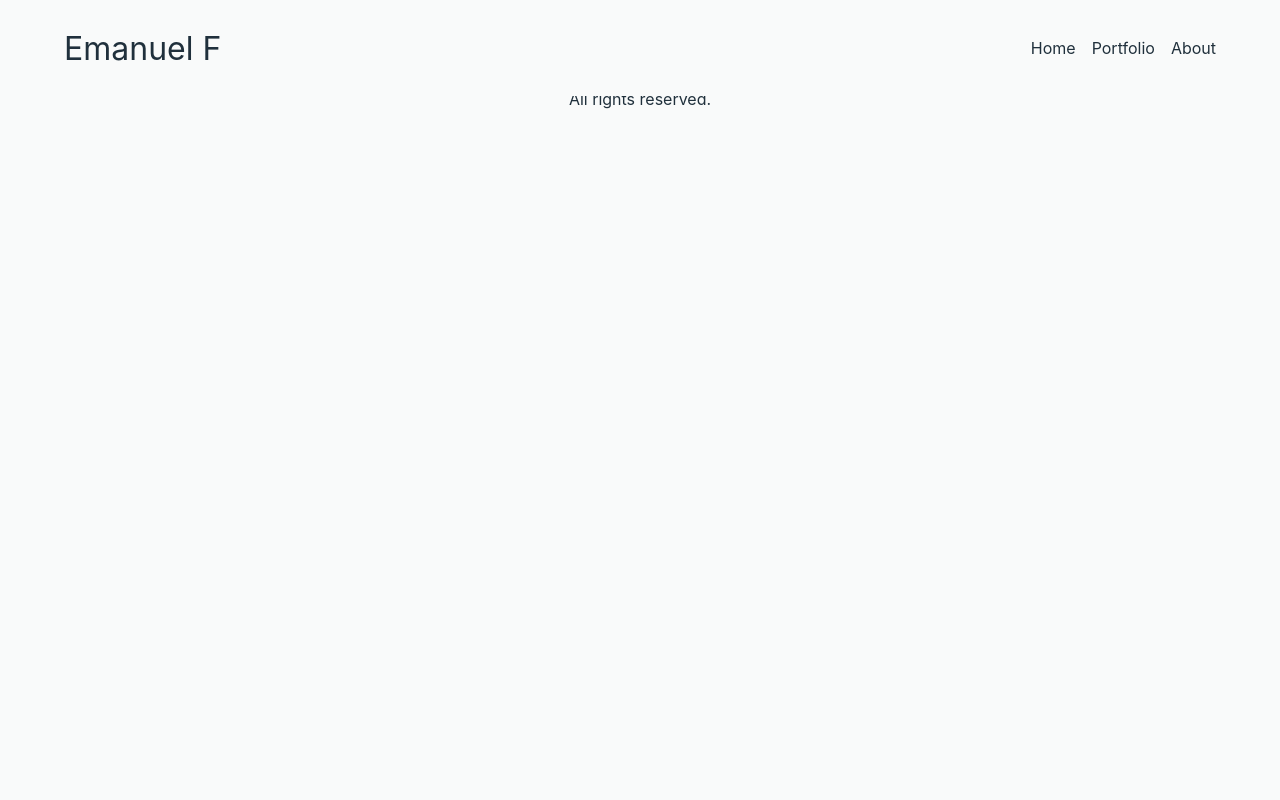
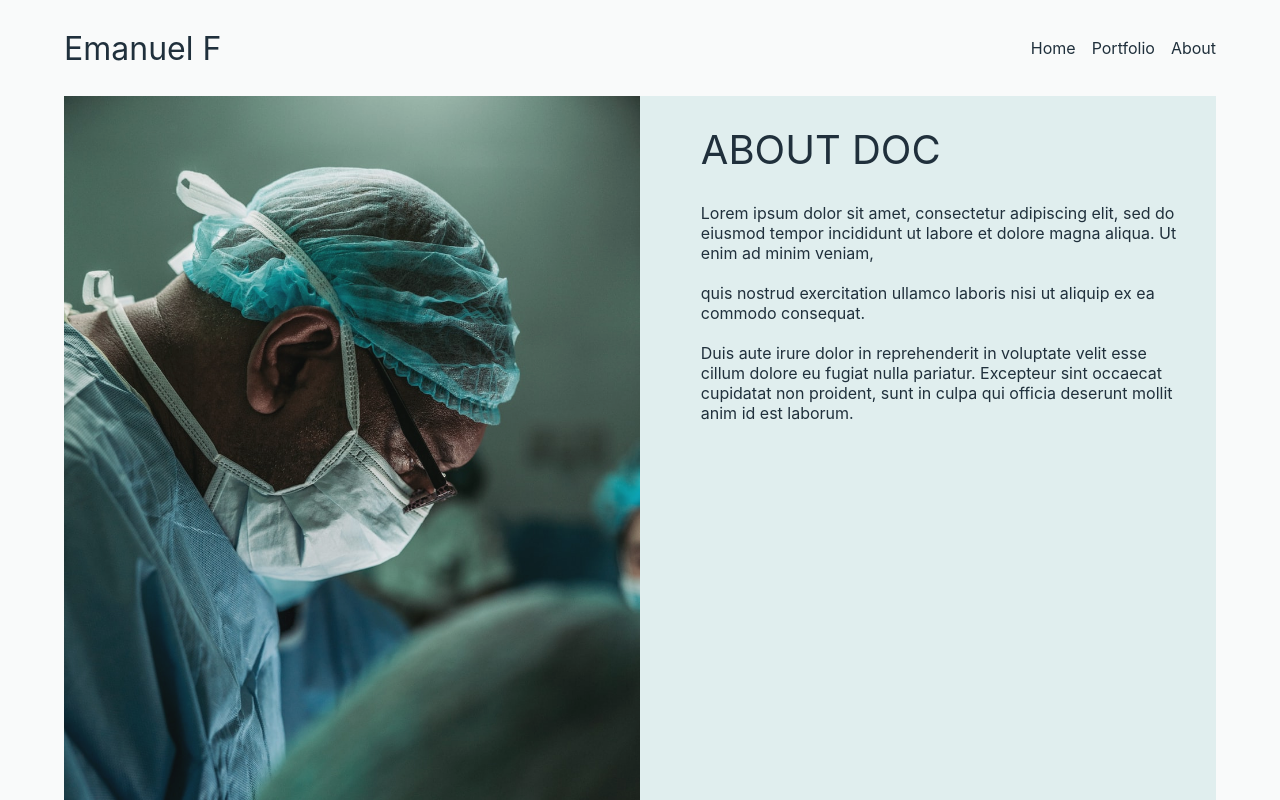
Before and after one commit to MM-Maketela/tik-tok-ersonal-lesson-plan, a React (Create React App) app: page /about in a window 1280 px wide. Shown: the top 800 px of the page. Built offline with nearby package versions, Linux system fonts and the light colour scheme.

Commit message:
added about section

```diff
--- a/src/components/portfolio_card/PortfolioCard.js
+++ b/src/components/portfolio_card/PortfolioCard.js
@@ -9,6 +9,7 @@ export const PortfolioCard = (props) => {
         <TextHeader  header = "Nostrud  & Exercitation" size="2.5rem"/>
         <LinkButton toText="" buttonText ="View"/>
 
+
     </div>
   )
 }
--- a/src/pages/about/About.js
+++ b/src/pages/about/About.js
@@ -1,7 +1,16 @@
-import React from 'react'
-
+import React from "react";
+import classes from "./About.module.css";
+import doc from "../../assets/doc.jpg";
+import { TextHeader } from "../../components/text_header/TextHeader";
 export const About = () => {
   return (
-    <div>About</div>
-  )
-}
+    <div className={classes.about}>
+      <img src={doc} className={classes.image} />
+
+      <div className={classes.textWrapper}>
+        <TextHeader header="About Doc" size="2.5rem" />
+        <p className={classes.textInfo}>Lorem ipsum dolor sit amet, consectetur adipiscing elit, sed do eiusmod tempor incididunt ut labore et dolore magna aliqua. Ut enim ad minim veniam,<br/> <br/>quis nostrud exercitation ullamco laboris nisi ut aliquip ex ea commodo consequat. <br/> <br/>Duis aute irure dolor in reprehenderit in voluptate velit esse cillum dolore eu fugiat nulla pariatur. Excepteur sint occaecat cupidatat non proident, sunt in culpa qui officia deserunt mollit anim id est laborum.</p>
+      </div>
+    </div>
+  );
+};
--- a/src/pages/about/About.module.css
+++ b/src/pages/about/About.module.css
@@ -0,0 +1,31 @@
+.about{
+    width: 90%;
+    margin-inline: auto;
+    height: 100vh;
+    margin-top: 6rem;
+    background-color: rgba(0, 128, 128, 0.1);
+    display: grid;
+    grid-template-columns: 50% 50%;
+}
+.image{
+    width: 100%;
+    height: 100%;
+    opacity: .95;
+}
+.textWrapper{
+    box-sizing: border-box;
+    text-align: start;
+    padding-inline: 2rem;
+
+
+}
+.textWrapper>*{
+    box-sizing: border-box;
+    margin: 0;
+
+}
+.textInfo{
+ text-align: start;
+ padding-left:1.8rem ;
+ font-size: 1rem;
+}
```
Also changed, not shown: src/assets/doc.jpg (added).
